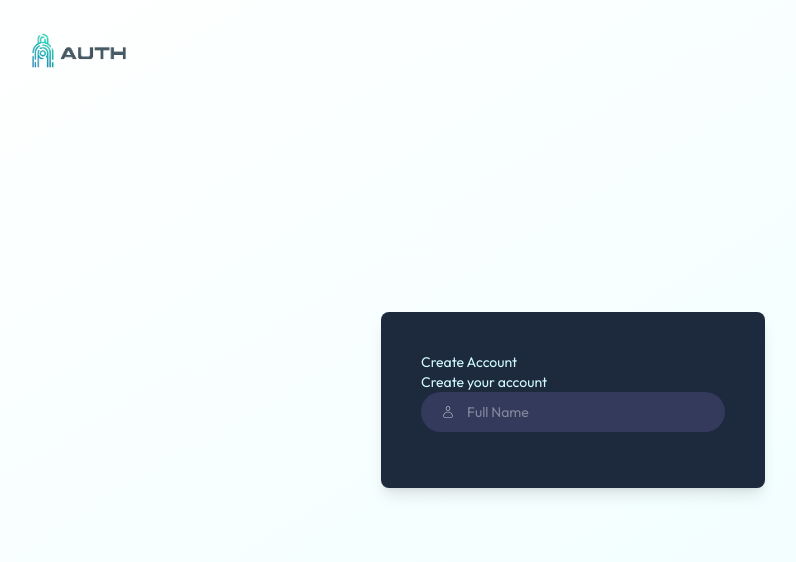
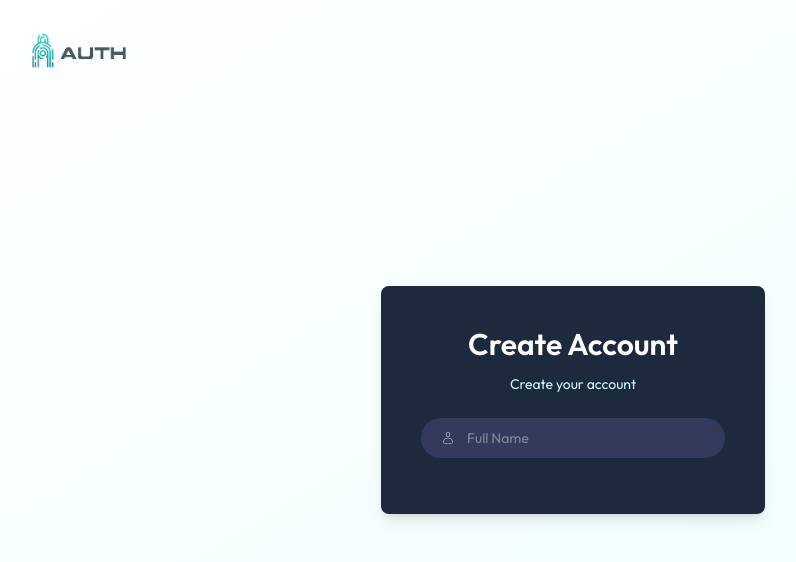
Before and after one commit to kelvinnmuia/mern-auth-system, a React (Vite) app in the folder client/: page /login in a window 1280 px wide. Shown: the top 562 px of the page, without its empty margins (67-863 px from the left). Built offline with nearby package versions, Linux system fonts and the light colour scheme.

Commit message:
changed the color of the p-tag to cyan and the color of h2 tag to white

```diff
--- a/client/src/pages/Login.jsx
+++ b/client/src/pages/Login.jsx
@@ -12,8 +12,10 @@
       top-5 2-28 sm:w-32 cursor-pointer" />
       <div className="bg-slate-800 p-10 rounded-lg shadow-lg w-full sm:w-96
       text-cyan-100 text-sm" >
-        <h2>{state === 'Sign Up' ? 'Create Account' : 'Login'}</h2>
-        <p>{state === 'Sign Up' ? 'Create your account' : 'Login to your account!'}</p>
+        <h2 className="text-3xl font-semibold text-white text-center mb-3">
+          {state === 'Sign Up' ? 'Create Account' : 'Login'}</h2>
+        <p className="text-center text-sm mb-6">{state === 'Sign Up' ? 'Create your account' :
+        'Login to your account!'}</p>
         <form>
           <div className="mb-4 flex items-center gap-3 w-full px-5 py-2.5
            rounded-full bg-[#333A5C]">
```
